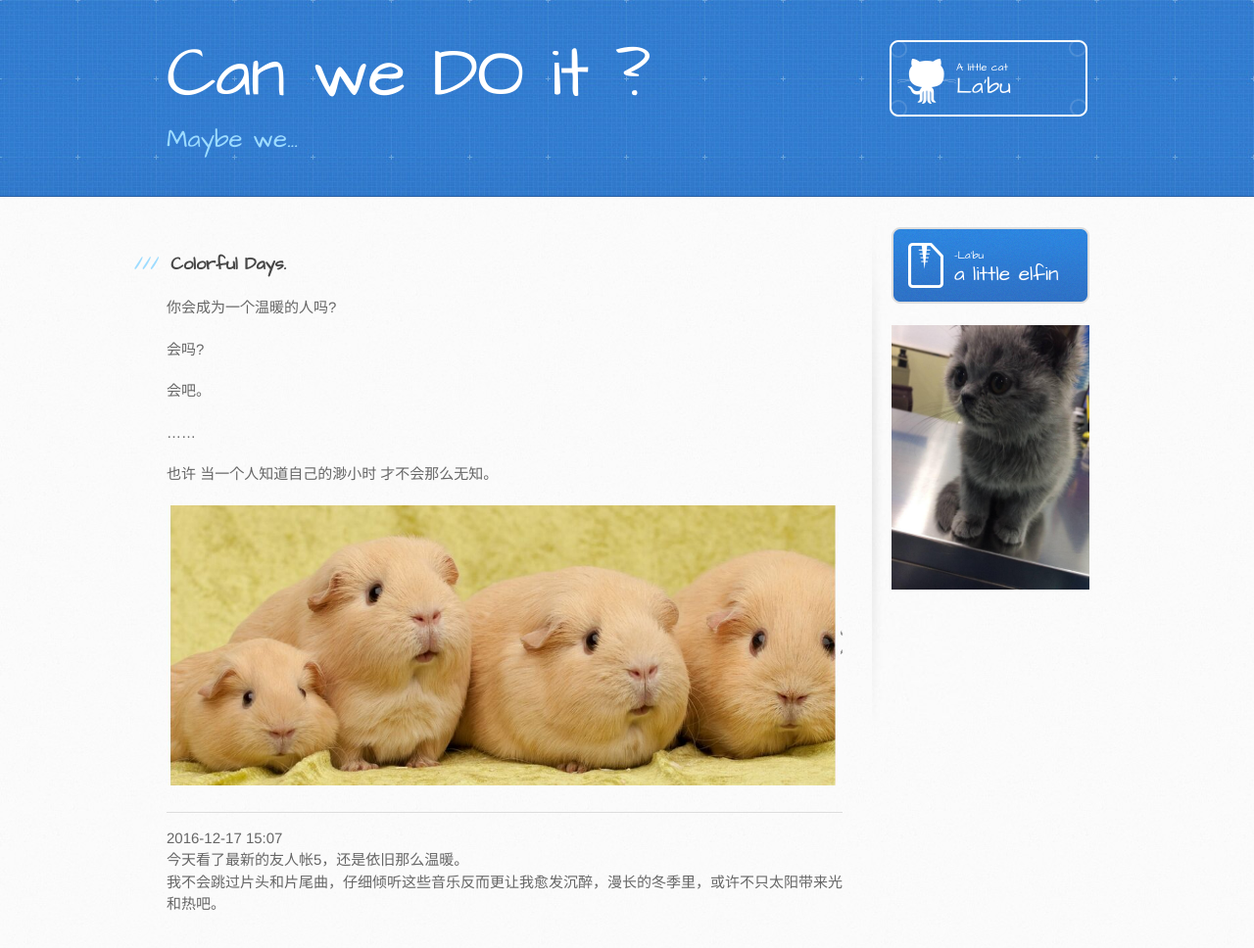
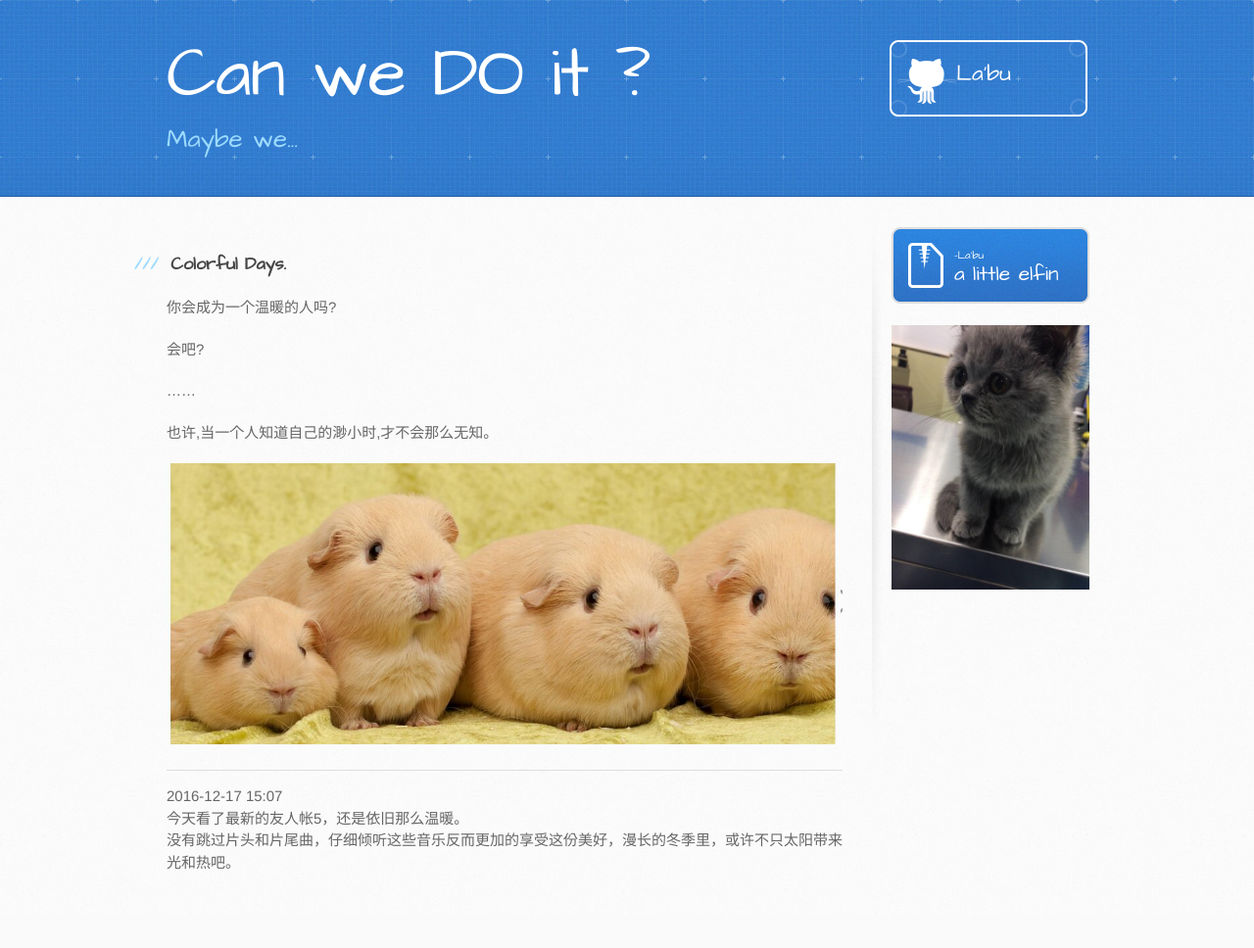
Before and after one commit to hejoy91/basePage, a plain HTML site: page index.html in a window 1280 px wide. Shown: the whole page at 98% size. After the commit the page ends 935 px from the top, so only its background shows below. Drawn offline with Linux system fonts and the light colour scheme.

Commit message:
Update index.html

```diff
--- a/index.html
+++ b/index.html
@@ -21,7 +21,7 @@
       <div class="inner">
         <h1>Can we DO it ?</h1>
         <h2>Maybe we...</h2>
-        <a href="" class="button"><small>A little cat</small> La'bu</a>
+        <a href="" class="button">La'bu</a>
       </div>
     </header>
 
@@ -32,15 +32,14 @@
 <a id="welcome-to-github-pages" class="anchor" href="#welcome-to-github-pages" aria-hidden="true"><span aria-hidden="true" class="octicon octicon-link"></span></a>Colorful Days.</h3>
 <p></p>
 <p>你会成为一个温暖的人吗?</p>
-          <p>会吗?</p>
-          <p>会吧。</p>
+          <p>会吧?</p>
           <p>……</p>
-<p>也许 当一个人知道自己的渺小时 才不会那么无知。</p>
+<p>也许,当一个人知道自己的渺小时,才不会那么无知。</p>
 <img src="/images/pigs.jpg" >
 <p/>
           <hr/><time>2016-12-17 15:07</time>
 <p>今天看了最新的友人帐5，还是依旧那么温暖。<br>
-  我不会跳过片头和片尾曲，仔细倾听这些音乐反而更让我愈发沉醉，漫长的冬季里，或许不只太阳带来光和热吧。
+  没有跳过片头和片尾曲，仔细倾听这些音乐反而更加的享受这份美好，漫长的冬季里，或许不只太阳带来光和热吧。
   </p>
 
 </section>
```
